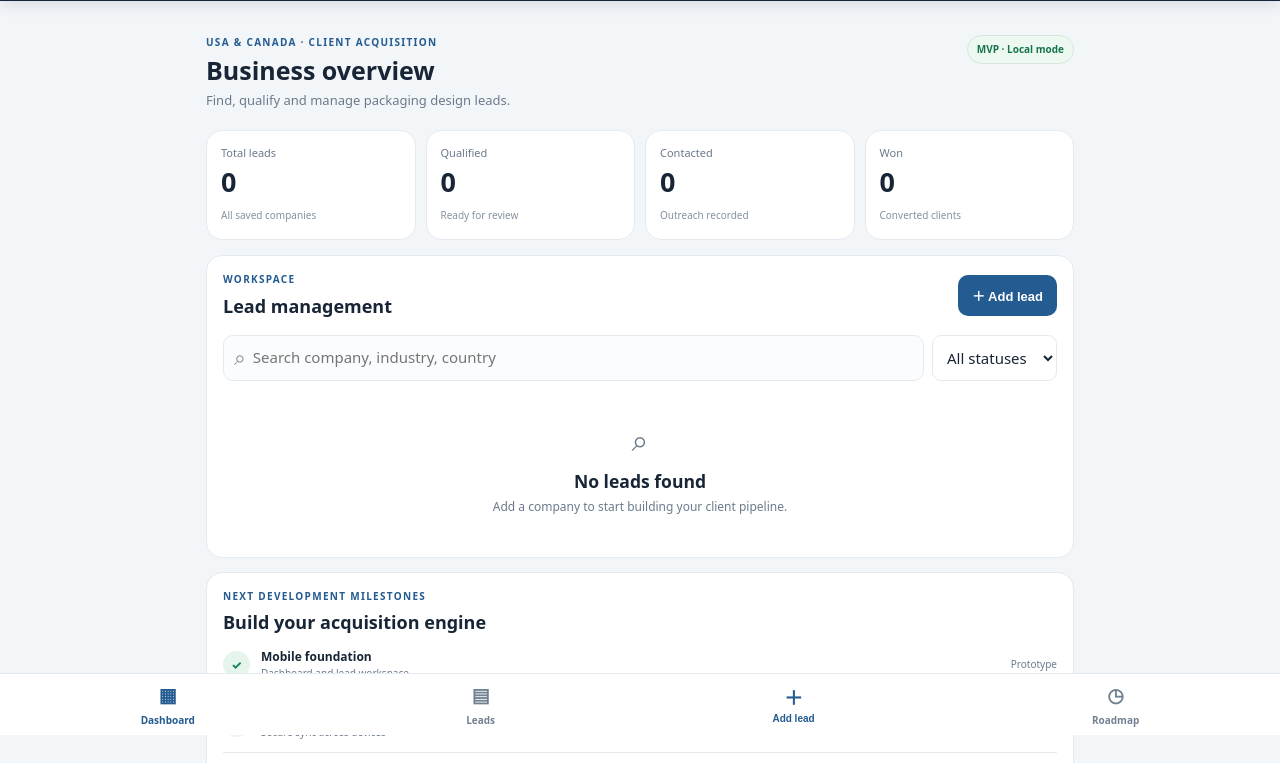
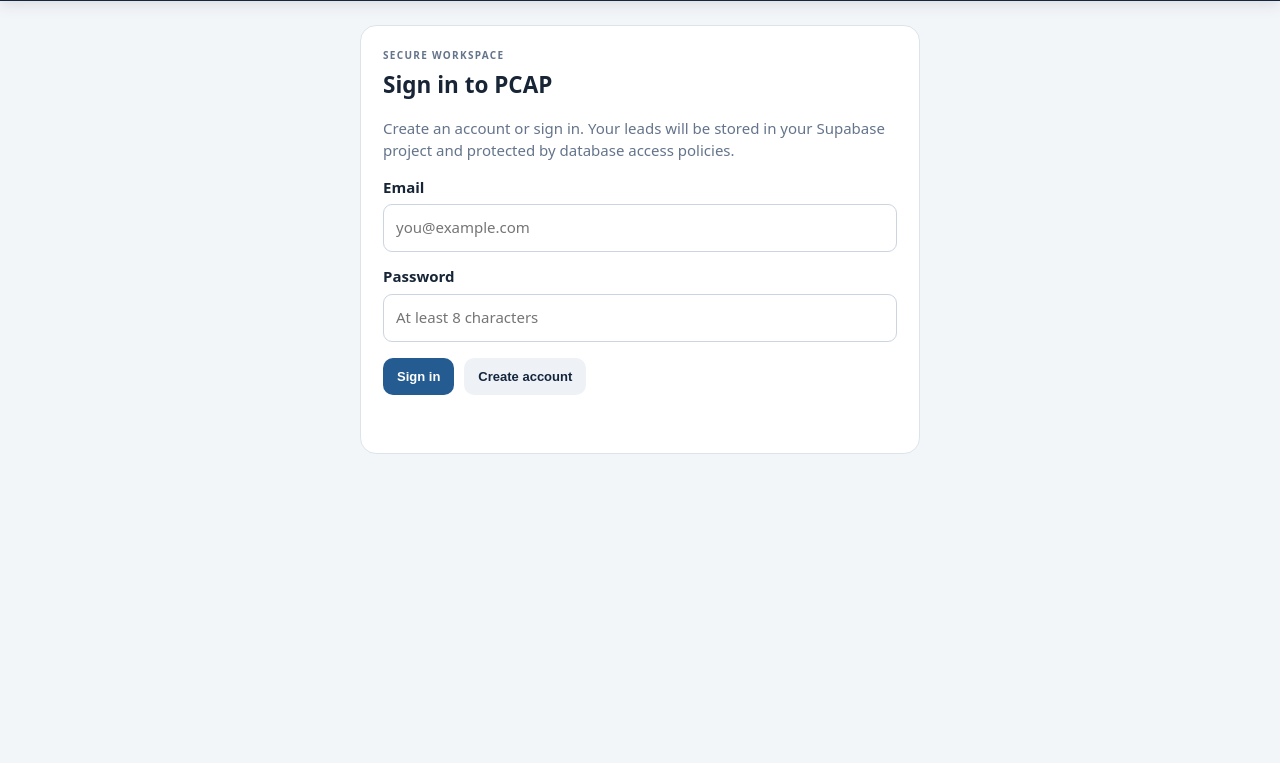
Before and after one commit to mdrubelmiahrs/pcap-mobile-platform, a plain HTML site: page index.html in a window 1280 px wide. Shown: the part 65-828 px from the top of the page. After the commit the page ends 800 px from the top, so only its background shows below. Drawn offline with nearby package versions, Linux system fonts and the light colour scheme.

Commit message:
Update index.html

```diff
--- a/index.html
+++ b/index.html
@@ -8,31 +8,58 @@
   <link rel="manifest" href="manifest.json">
   <link rel="stylesheet" href="styles.css">
   <title>PCAP | Client Hub</title>
+  <style>
+    .auth-panel{max-width:560px;margin:24px auto;padding:22px;background:#fff;border:1px solid #dce3eb;border-radius:16px}
+    .auth-panel h2{margin:0 0 8px}.auth-panel p{color:#64748b;line-height:1.5}
+    .auth-panel label{display:block;margin:14px 0 6px;font-weight:600}
+    .auth-panel input{box-sizing:border-box;width:100%;padding:12px;border:1px solid #cbd5e1;border-radius:9px;font:inherit}
+    .auth-actions{display:flex;gap:10px;flex-wrap:wrap;margin-top:16px}
+    .auth-message{min-height:24px;margin-top:12px;font-size:14px;color:#334155;overflow-wrap:anywhere}
+    .auth-secondary{background:#eef2f7;color:#14263d}
+    .topbar .logout-btn{margin-left:auto;padding:8px 12px;border:1px solid #cbd5e1;border-radius:8px;background:#fff;color:#14263d}
+    [hidden]{display:none!important}
+  </style>
 </head>
 <body>
   <header class="topbar">
     <div class="brand-mark">P</div>
     <div class="brand-copy"><strong>PCAP</strong><span>Packaging Client Hub</span></div>
-    <button class="icon-btn" id="exportBtn" aria-label="Export leads">⇩</button>
+    <button class="icon-btn" id="exportBtn" aria-label="Export leads" hidden>⇩</button>
+    <button class="logout-btn" id="logoutBtn" hidden>Sign out</button>
   </header>
 
-  <main class="app-shell">
+  <section class="auth-panel" id="authPanel">
+    <p class="eyebrow">SECURE WORKSPACE</p>
+    <h2>Sign in to PCAP</h2>
+    <p>Create an account or sign in. Your leads will be stored in your Supabase project and protected by database access policies.</p>
+    <form id="authForm">
+      <label for="authEmail">Email</label>
+      <input id="authEmail" type="email" autocomplete="email" required placeholder="you@example.com">
+      <label for="authPassword">Password</label>
+      <input id="authPassword" type="password" autocomplete="current-password" minlength="8" required placeholder="At least 8 characters">
+      <div class="auth-actions">
+        <button class="primary-btn" id="loginBtn" type="submit">Sign in</button>
+        <button class="primary-btn auth-secondary" id="signupBtn" type="button">Create account</button>
+      </div>
+    </form>
+    <div class="auth-message" id="authMessage" role="status" aria-live="polite"></div>
+  </section>
+
+  <main class="app-shell" id="appShell" hidden>
     <section class="welcome">
       <div>
         <p class="eyebrow">USA & CANADA · CLIENT ACQUISITION</p>
         <h1>Business overview</h1>
         <p class="muted">Find, qualify and manage packaging design leads.</p>
       </div>
-      <span class="local-pill">MVP · Local mode</span>
+      <span class="local-pill">CLOUD MODE</span>
     </section>
-
     <section class="stats-grid" aria-label="Lead summary">
       <article class="stat-card"><span>Total leads</span><strong id="totalCount">0</strong><small>All saved companies</small></article>
       <article class="stat-card"><span>Qualified</span><strong id="qualifiedCount">0</strong><small>Ready for review</small></article>
       <article class="stat-card"><span>Contacted</span><strong id="contactedCount">0</strong><small>Outreach recorded</small></article>
       <article class="stat-card"><span>Won</span><strong id="wonCount">0</strong><small>Converted clients</small></article>
     </section>
-
     <section class="panel">
       <div class="section-heading">
         <div><p class="eyebrow">WORKSPACE</p><h2>Lead management</h2></div>
@@ -52,21 +79,20 @@
         <h3>No leads found</h3>
         <p>Add a company to start building your client pipeline.</p>
       </div>
+      <p class="auth-message" id="appMessage" role="status" aria-live="polite"></p>
     </section>
-
     <section class="panel workflow-panel">
       <p class="eyebrow">NEXT DEVELOPMENT MILESTONES</p>
       <h2>Build your acquisition engine</h2>
-      <div class="milestone"><span class="step done">✓</span><div><strong>Mobile foundation</strong><small>Dashboard and lead workspace</small></div><span class="state">Prototype</span></div>
-      <div class="milestone"><span class="step">2</span><div><strong>Cloud database</strong><small>Secure sync across devices</small></div><span class="state">Next</span></div>
+      <div class="milestone"><span class="step done">✓</span><div><strong>Mobile foundation</strong><small>Dashboard and lead workspace</small></div><span class="state">Done</span></div>
+      <div class="milestone"><span class="step done">✓</span><div><strong>Cloud database</strong><small>Supabase connection and secure lead storage</small></div><span class="state">MVP</span></div>
       <div class="milestone"><span class="step">3</span><div><strong>AI lead research</strong><small>Company analysis and scoring</small></div><span class="state">Planned</span></div>
       <div class="milestone"><span class="step">4</span><div><strong>Outreach and CRM</strong><small>Approval-based communication</small></div><span class="state">Planned</span></div>
     </section>
-
-    <footer>PCAP · Mobile-first MVP · Your data stays in this browser for now.</footer>
+    <footer>PCAP · Cloud MVP · Verify business details before contacting a prospect.</footer>
   </main>
 
-  <nav class="bottom-nav">
+  <nav class="bottom-nav" id="bottomNav" hidden>
     <a class="active" href="#top"><span>▦</span>Dashboard</a>
     <a href="#leadList"><span>▤</span>Leads</a>
     <button id="navAdd"><span>＋</span>Add lead</button>
@@ -92,6 +118,9 @@
       <button class="primary-btn submit-btn" type="submit">Save lead</button>
     </form>
   </dialog>
+
+  <script src="https://cdn.jsdelivr.net/npm/@supabase/supabase-js@2"></script>
+  <script src="config.js"></script>
   <script src="app.js"></script>
 </body>
 </html>
```
